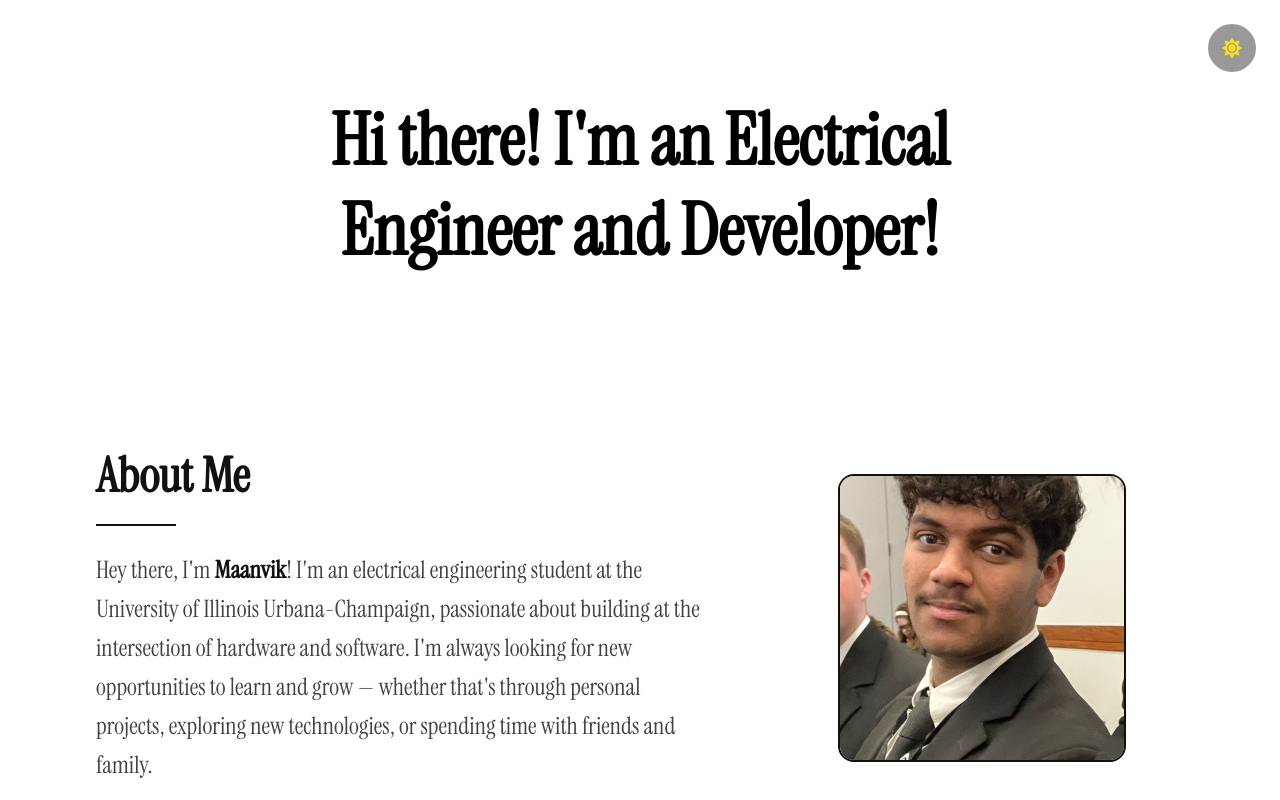
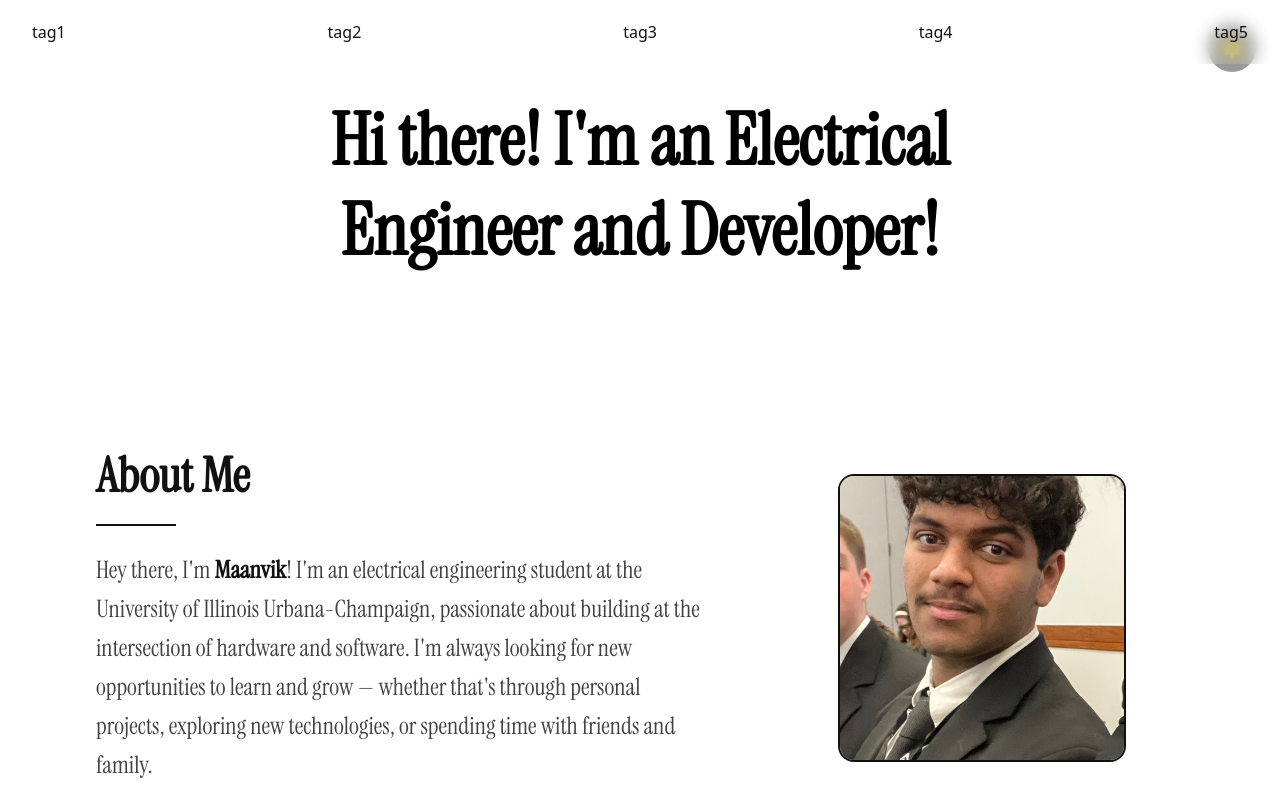
Before and after one commit to maanvikp20/portfolio, a Next.js app: page /portfolio in a window 1280 px wide. Shown: the top 800 px of the page. Built offline with nearby package versions, Linux system fonts and the light colour scheme.

Commit message:
added navbar and transitions on scroll

```diff
--- /dev/null
+++ b/components/Navbar.jsx
@@ -0,0 +1,13 @@
+import React from 'react'
+
+export default function Navbar() {
+  return (
+    <div className = "w-full h-16 flex items-center justify-between px-8 bg-white/10 backdrop-blur fixed top-0 left-0 z-50">
+        <a>tag1</a>
+        <a>tag2</a>
+        <a>tag3</a>
+        <a>tag4</a>
+        <a>tag5</a>
+    </div>
+  )
+}
--- a/src/app/portfolio/page.jsx
+++ b/src/app/portfolio/page.jsx
@@ -1,9 +1,11 @@
 "use client";
 import { motion } from "framer-motion";
+import Navbar from "../../../components/Navbar"
 
 export default function page() {
   return (
     <main className="relative min-h-screen overflow-hidden">
+      <Navbar />
       {/* Header */}
       <section className="text-center py-24 px-8">
         <motion.h1
```
